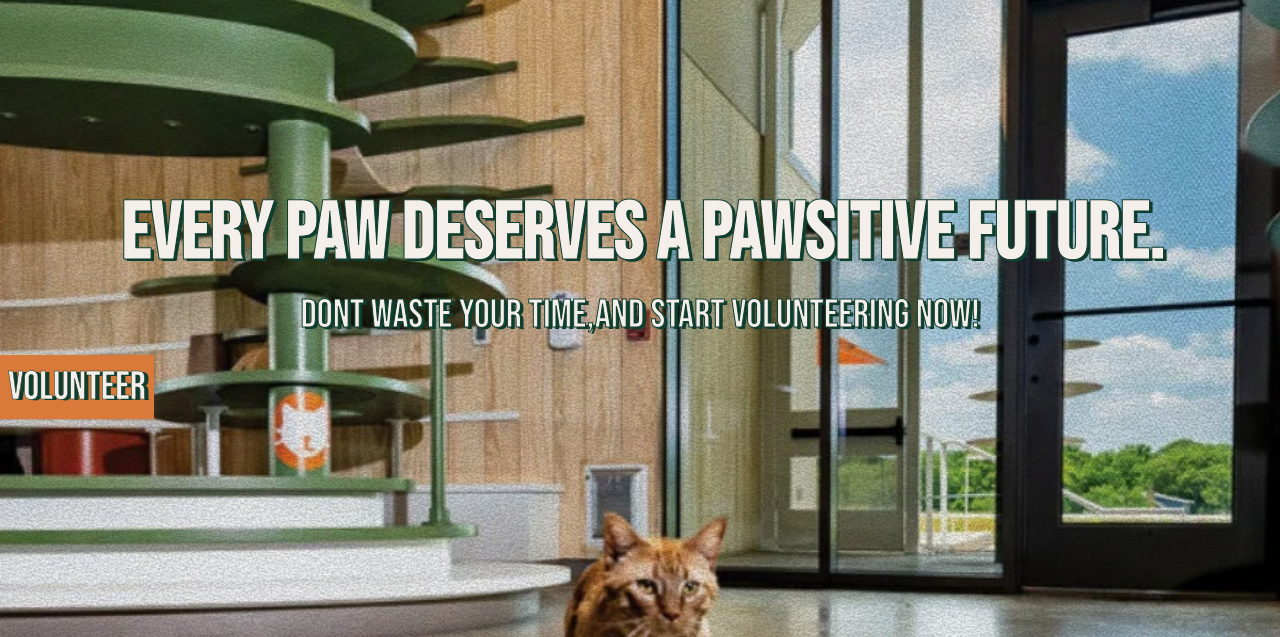
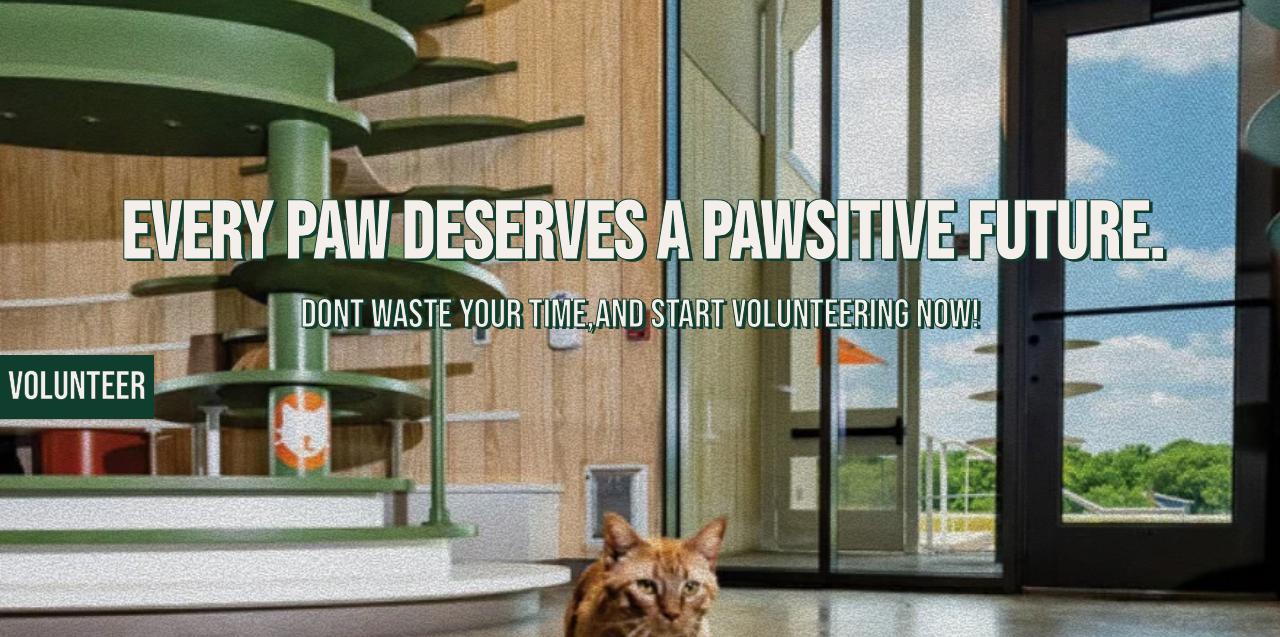
Before and after one commit to Venbadr/mtm6201-final, a plain HTML site: page index.html in a window 1280 px wide. In both pictures the pointer is over the link "VOLUNTEER". Shown: the part 163-800 px from the top of the page. Drawn offline with nearby package versions, Linux system fonts and the light colour scheme; a web font is replaced by a local one.

Commit message:
adding hover state for volunteer

```diff
--- a/css/main.css
+++ b/css/main.css
@@ -142,6 +142,15 @@ footer {
   text-shadow: none;
 }
 
+.cat1 {
+  transition: 0.3s ease;
+}
+
+.cat1:hover {
+  color: var(--bs-primary);
+  background-color: #0f3d2e;
+  text-shadow: none;
+}
 
 #cont {
   height: 160px;
```
